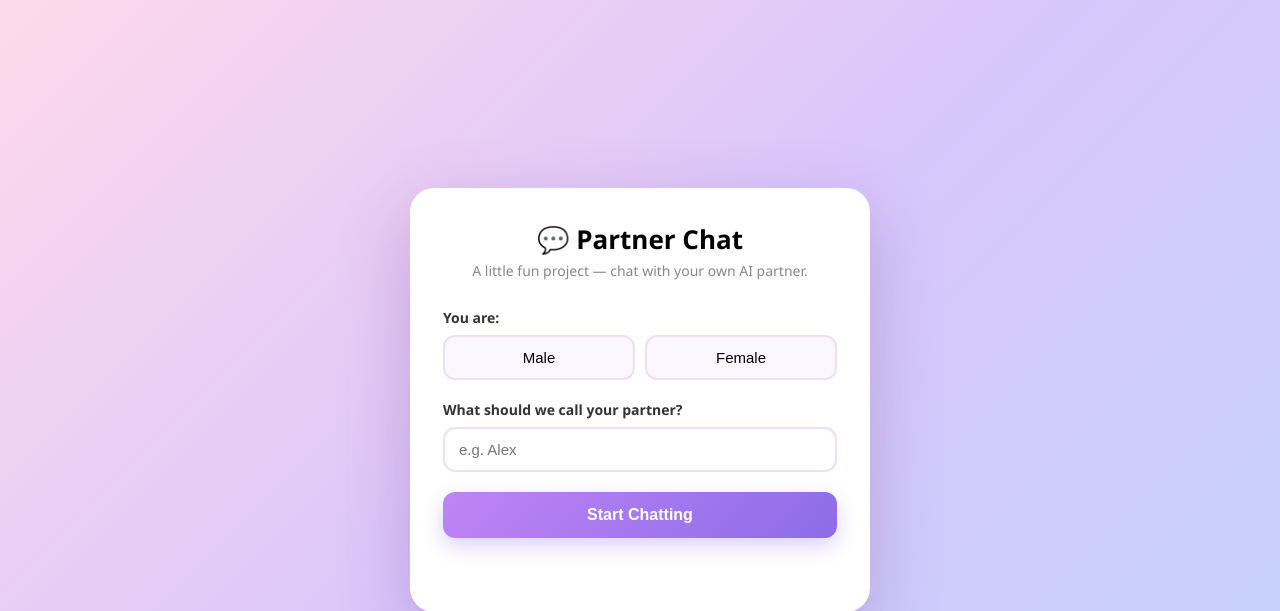
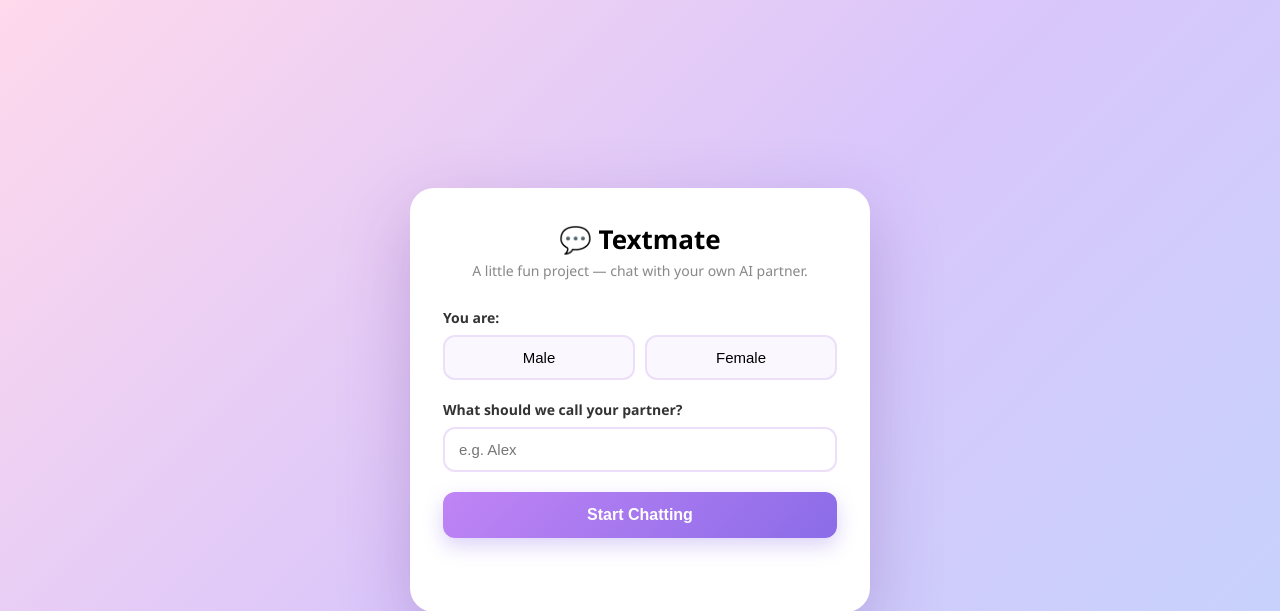
Before and after one commit to simee56/Chatbots, a Flask app: page / in a window 1280 px wide. Shown: the top 611 px of the page. Run offline with Flask 3, Linux system fonts and the light colour scheme.

Commit message:
chore: rename app to Textmate

```diff
--- a/partner_bot/templates/index.html
+++ b/partner_bot/templates/index.html
@@ -11,7 +11,7 @@
 
     <!-- Setup screen -->
     <div id="setup-screen" class="card">
-      <h1>💬 Partner Chat</h1>
+      <h1>💬 Textmate</h1>
       <p class="subtitle">A little fun project — chat with your own AI partner.</p>
 
       <div class="field">
```
Also changed, not shown: partner_bot/README.md.
